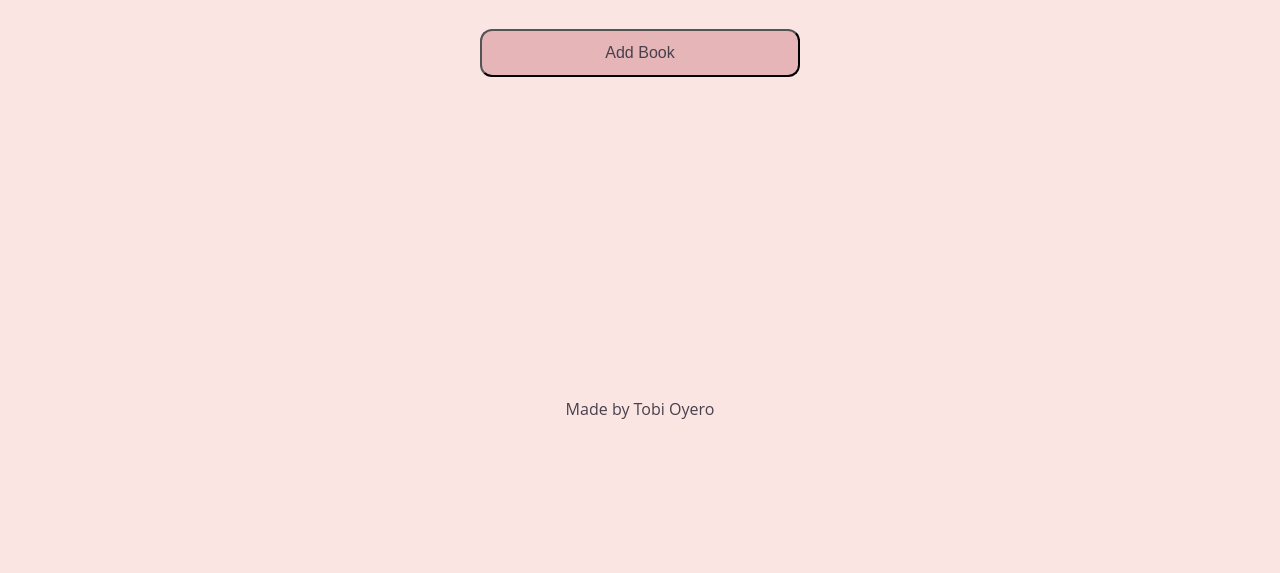
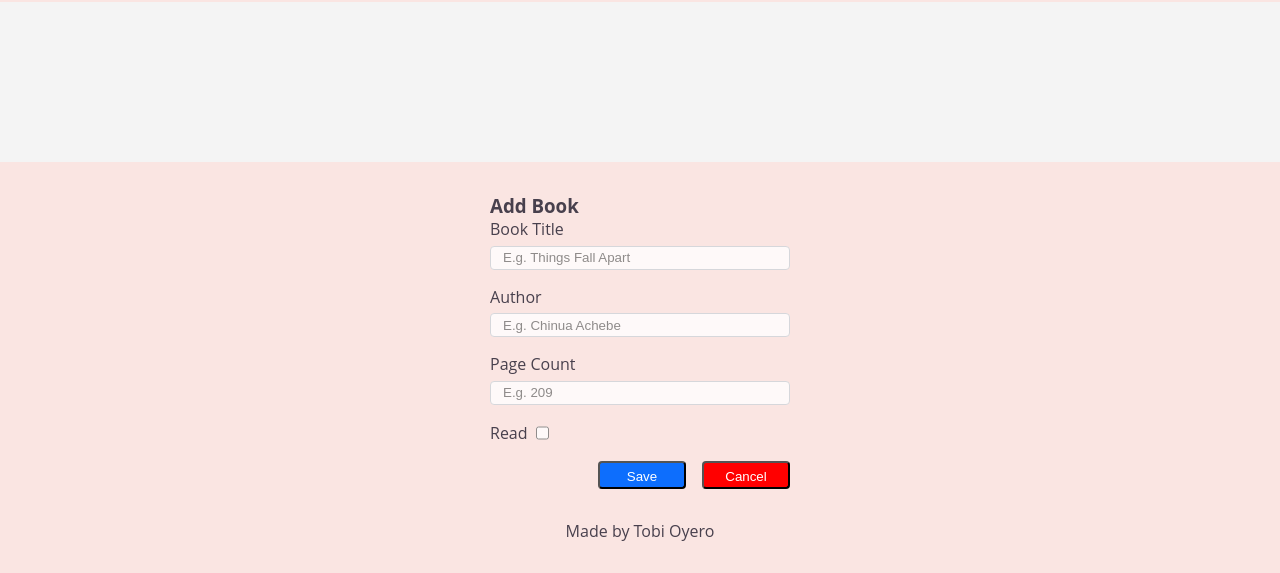
Before and after one commit to tobiaoy/library, a plain HTML site: page index.html in a window 1280 px wide. Shown: the part 227-800 px from the top of the page. Drawn offline with Linux system fonts and the light colour scheme.

Commit message:
Added and edited add book form

```diff
--- a/index.html
+++ b/index.html
@@ -22,46 +22,39 @@
 
 
     </div>
-<!--
-    <div id="modal-form">
-        <div class="modal-content">
-            <form action="">
-                <div class="form-header">
-                    <p>Add a Book</p>
-                    <span class="close">&times;</span>
-                </div>
 
-                <div class="book-input">
-                    <label for="title">Book Name</label>
-                    <input type="text" name="title" id="title" required>
-                </div>
 
-                <div class="book-input">
-                    <label for="author">Author</label>
-                    <input type="text" name="author" id="author" required>
-                </div>
+<div class='modal-form'>
+    <h3 class='form-title'>Add Book</h3>
+    <form action='#' id='add-form'>
 
-                <div class="book-input">
-                    <label for="page-count">Page Count</label>
-                    <input type="number" name="page-count" id="page-count" min="5" max="2000" required>
-                </div>
+      <div class='book-input'>
+      <label for='title'>Book Title</label>
+      <input type='text' name='title' id='title' placeholder='E.g. Things Fall Apart' required>
+      </div>
 
-                <div class="book-input">
-                    <label for="genre">Genre</label>
-                    <input type="text" name="genre" id="genre">
-                </div>
+      <div class='book-input'>
+      <label for='author'>Author</label>
+      <input type='text' name='author' id='author' placeholder = 'E.g. Chinua Achebe' required>
+      </div>
 
-                <div class="book-input">
-                    <label for="read-status">Read</label>
-                    <input type="checkbox" name="read-status" id="read-status" required>
-                </div>
+      <div class='book-input'>
+      <label for='page-count'>Page Count</label>
+      <input type='number' name='page-count' id='page-count' placeholder='E.g. 209' required>
+      </div>
 
-                <button class="save-button" type="submit">Save</button>
-            </form>
-        </div>
-    </div>
+      <div class='book-in'>
+      <label for=read-status>Read</label>
+      <input type='checkbox' name='read-status' id='read-status'>
+      </div>
 
-    -->
+      <div class='form-buttons'>
+        <button id='save-book'>Save</button>
+        <button id='cancel-form' type=reset>Cancel</button>
+      </div>
+    </form>
+
+  </div>
 
     <div id="footer">
         Made by Tobi Oyero
--- a/style.css
+++ b/style.css
@@ -52,10 +52,66 @@ body{
 
 
 #shelf{
-    display: grid;
-
+    display: flex;
+    flex-flow: row wrap;
+    width: 100%;
+    height: auto;
+    background-color: #f4f4f4;
+    padding: 5em;
+    gap: 2em;
 }
 
-footer{
+.modal-form{
+    width: clamp(300px, 400px, 20vw);
+  }
 
-}
+  .book-input{
+    display: flex;
+    flex-direction: column;
+    gap: 0.35rem;
+  }
+
+  .book-in{
+    display: flex;
+    justify-content: left;
+    align-items: center;
+    gap: 0.5rem;
+  }
+
+  form{
+    display: flex;
+    flex-direction: column;
+    gap: 1rem;
+  }
+
+  input{
+    border: 1px solid #ced4da;
+    border-radius: 0.25rem;
+    height: 1.5rem;
+    opacity: 0.8;
+    padding: 0.375rem 0.75rem;
+
+  }
+
+  .form-buttons{
+    display: flex;
+    justify-content: flex-end;
+    gap: 1rem;
+  }
+
+  .form-buttons > button{
+    height: 1.75rem;
+    width: 5.5rem;
+    border-radius: 0.25rem;
+    padding: 0.375rem 0.75rem;
+  }
+
+  #save-book{
+    background-color: #0d6efd;
+    color: white;
+  }
+
+  #cancel-form{
+    background-color: red;
+    color: white
+  }
```
